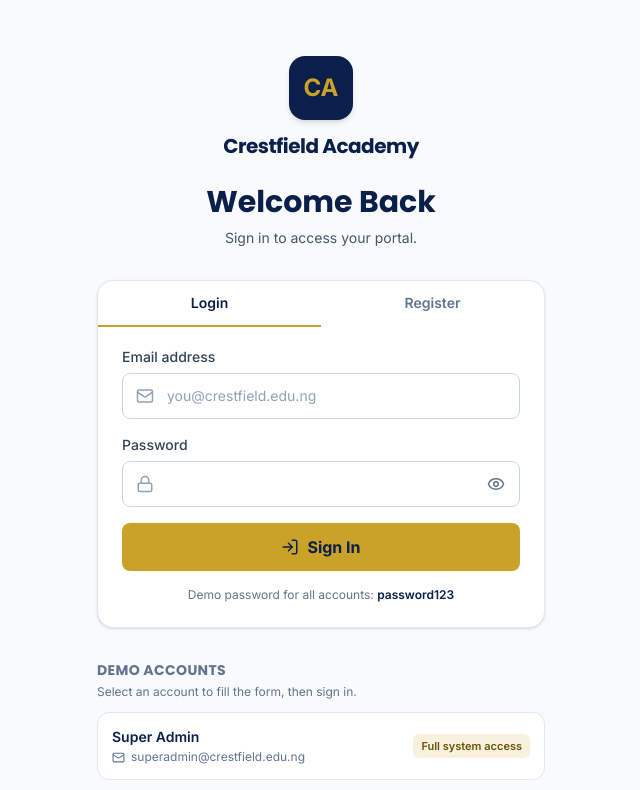
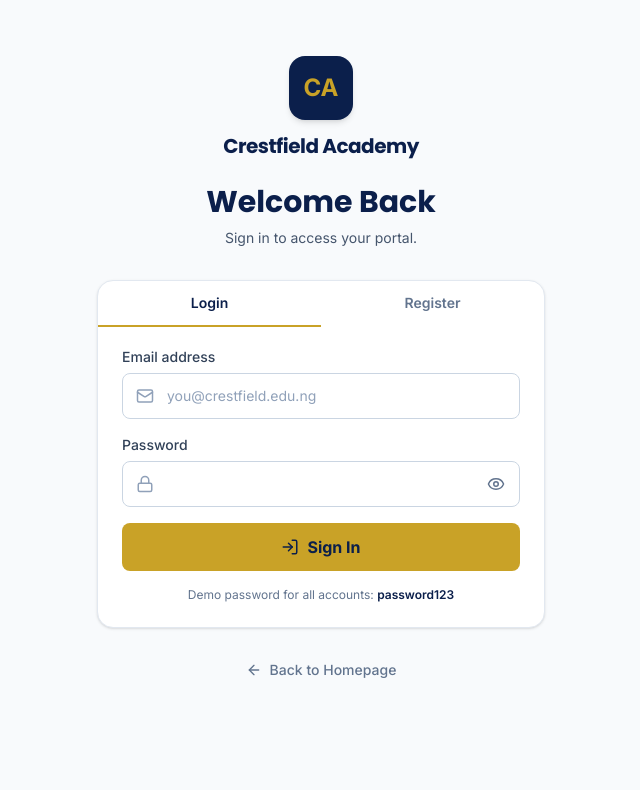
Before and after one commit to Devfreedom/crestfield-academy, a Next.js app: page /login in a window 1280 px wide. Shown: the top 790 px of the page, without its empty margins (319-959 px from the left). Built offline with nearby package versions, Linux system fonts and the light colour scheme.

Commit message:
feat(login): gate demo accounts behind ?demo=1 query param

```diff
--- a/src/app/login/AuthCard.tsx
+++ b/src/app/login/AuthCard.tsx
@@ -8,11 +8,15 @@ import LoginForm from './LoginForm';
 import RegisterForm from './RegisterForm';
 import DemoAccounts from './DemoAccounts';
 
+type AuthCardProps = {
+  showDemo?: boolean;
+};
+
 /**
  * The sign-in / register card. Both tabs live on this page and switch without
- * a reload; the demo-account cards below the card fill the login form.
+ * a reload; the demo-account cards below the card fill the login form when enabled.
  */
-export default function AuthCard() {
+export default function AuthCard({ showDemo = false }: AuthCardProps) {
   const [activeTab, setActiveTab] = useState<AuthTabId>('login');
   const [email, setEmail] = useState('');
   const [password, setPassword] = useState('');
@@ -52,7 +56,7 @@ export default function AuthCard() {
         </div>
       </div>
 
-      <DemoAccounts onFill={fillDemo} />
+      {showDemo && <DemoAccounts onFill={fillDemo} />}
 
       <Link
         href="/"
--- a/src/app/login/page.tsx
+++ b/src/app/login/page.tsx
@@ -14,6 +14,7 @@ import { useCurrentUser } from '@/lib/useAuth';
 function LoginContent() {
   const searchParams = useSearchParams();
   const accessError = searchParams.get('error') === 'access-denied';
+  const showDemo = searchParams.get('demo') === '1';
   const { user } = useCurrentUser();
 
   return (
@@ -59,7 +60,7 @@ function LoginContent() {
         </div>
       )}
 
-      <AuthCard />
+      <AuthCard showDemo={showDemo} />
     </div>
   );
 }
```
